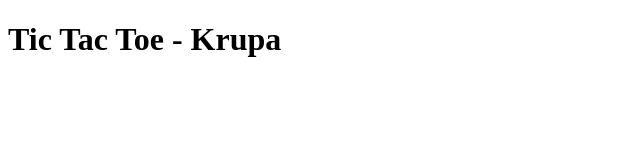
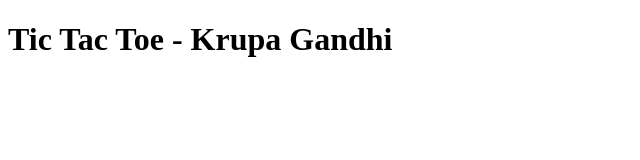
Before and after one commit to 5-krupa/tic_tac_toe_react, a plain HTML site: page index.html in a window 1280 px wide. Shown: the whole page, without its empty margins (0-640 px from the left). Drawn offline with Linux system fonts and the light colour scheme.

Commit message:
Name Change

```diff
--- a/index.html
+++ b/index.html
@@ -6,6 +6,6 @@
     <title>Tic Tac Toe</title>
 </head>
 <body>
-    <h1>Tic Tac Toe - Krupa</h1>
+    <h1>Tic Tac Toe - Krupa Gandhi</h1>
 </body>
 </html>
```
